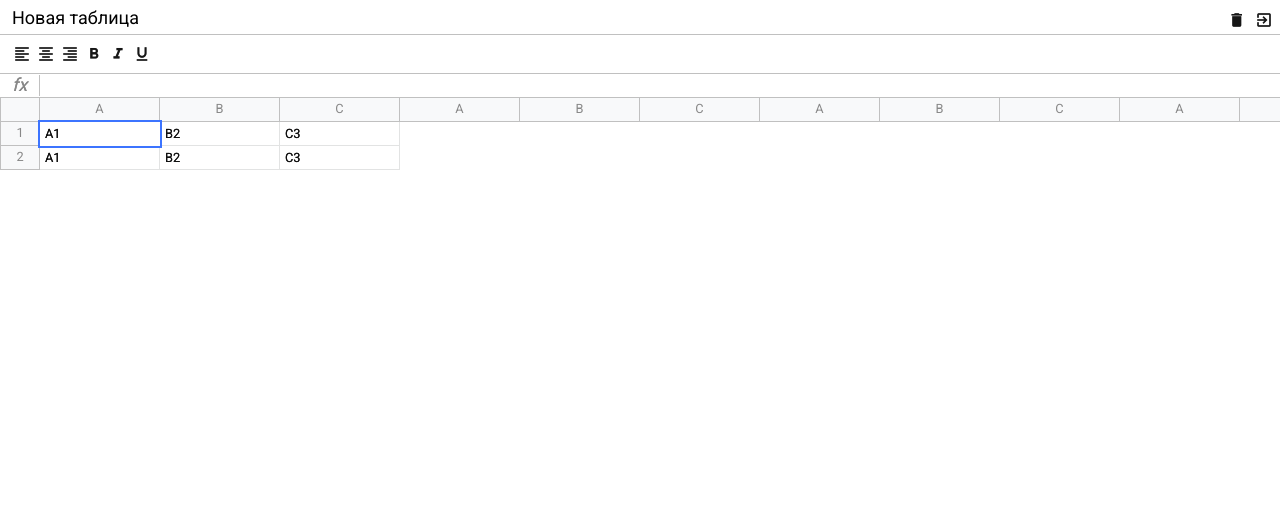
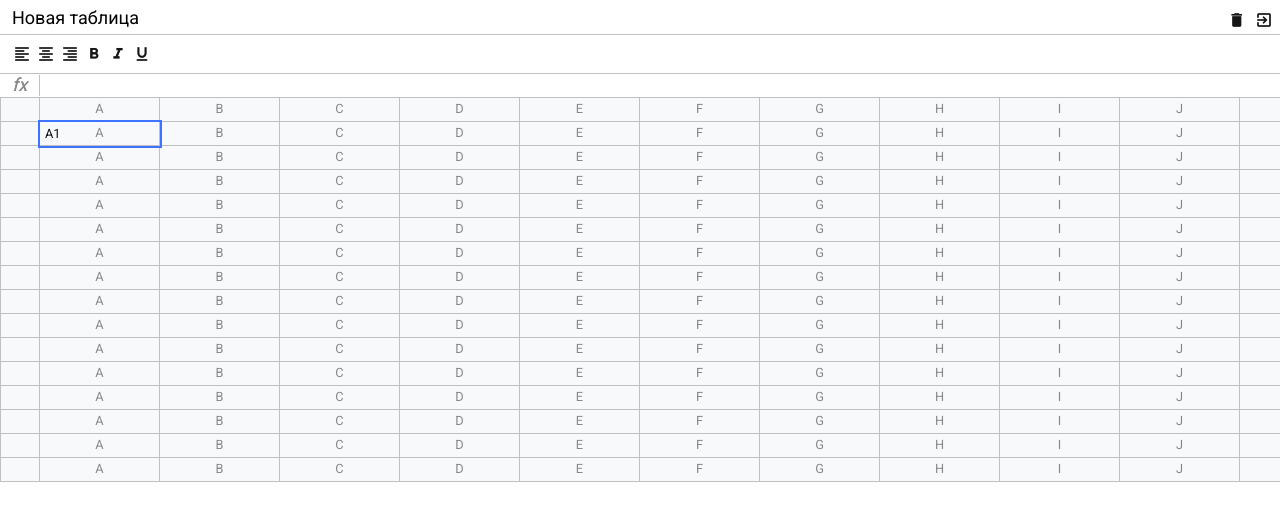
Before and after one commit to zak427zak/result-excel, a website built with webpack: page src/assets/excel.html in a window 1280 px wide. Built offline with nearby package versions, Linux system fonts and the light colour scheme.

Commit message:
feat: creating table cells | 4.11

```diff
--- a/src/assets/excel.html
+++ b/src/assets/excel.html
@@ -83,16 +83,16 @@
                         C
                     </div>
                     <div class="column">
-                        A
+                        D
                     </div>
                     <div class="column">
-                        B
+                        E
                     </div>
                     <div class="column">
-                        C
+                        F
                     </div>
                     <div class="column">
-                        A
+                        G
                     </div>
                     <div class="column">
                         B
--- a/src/components/table/Table.js
+++ b/src/components/table/Table.js
@@ -1,130 +1,9 @@
 import {ExcelComponent} from '../../core/ExcelComponent';
+import {createTable} from './table.template';
 
 export class Table extends ExcelComponent {
   static className = 'excel__table'
   toHTML() {
-    return `<div class="row">
-
-        <div class="row-info"></div>
-
-        <div class="row-data">
-          <div class="column">
-            A
-          </div>
-          <div class="column">
-            B
-          </div>
-          <div class="column">
-            C
-          </div>
-          <div class="column">
-            A
-          </div>
-          <div class="column">
-            B
-          </div>
-          <div class="column">
-            C
-          </div>
-          <div class="column">
-            A
-          </div>
-          <div class="column">
-            B
-          </div>
-          <div class="column">
-            C
-          </div>
-          <div class="column">
-            A
-          </div>
-          <div class="column">
-            B
-          </div>
-          <div class="column">
-            C
-          </div>
-          <div class="column">
-            A
-          </div>
-          <div class="column">
-            B
-          </div>
-          <div class="column">
-            C
-          </div>
-          <div class="column">
-            A
-          </div>
-          <div class="column">
-            B
-          </div>
-          <div class="column">
-            C
-          </div>
-          <div class="column">
-            A
-          </div>
-          <div class="column">
-            B
-          </div>
-          <div class="column">
-            C
-          </div>
-          <div class="column">
-            A
-          </div>
-          <div class="column">
-            B
-          </div>
-          <div class="column">
-            C
-          </div>
-          <div class="column">
-            A
-          </div>
-          <div class="column">
-            B
-          </div>
-          <div class="column">
-            C
-          </div>
-          <div class="column">
-            A
-          </div>
-          <div class="column">
-            B
-          </div>
-          <div class="column">
-            C
-          </div>
-
-        </div>
-
-      </div>
-
-      <div class="row">
-        <div class="row-info">
-          1
-        </div>
-
-        <div class="row-data">
-          <div class="cell selected" contenteditable="">A1</div>
-          <div class="cell" contenteditable="">B2</div>
-          <div class="cell" contenteditable="">C3</div>
-        </div>
-      </div>
-
-      <div class="row">
-        <div class="row-info">
-          2
-        </div>
-
-        <div class="row-data">
-          <div class="cell">A1</div>
-          <div class="cell">B2</div>
-          <div class="cell">C3</div>
-        </div>
-      </div>`
+    return createTable()
   }
 }
--- /dev/null
+++ b/src/components/table/table.template.js
@@ -0,0 +1,53 @@
+const CODES = {
+  A: 65,
+  Z: 90
+}
+
+// eslint-disable-next-line no-unused-vars
+function createCell() {
+  return `
+        <div class="cell" contenteditable="">B2</div>`
+}
+
+// eslint-disable-next-line no-unused-vars
+function toColumn(col) {
+  return `
+     <div class="column">${col}</div>`
+}
+
+function createRow(content) {
+  return `
+    <div class="row">
+    <div class="row-info"></div>
+    <div class="row-data">${ content }</div>
+</div>`
+}
+
+function toChar(el, index) {
+  return String.fromCharCode(CODES.A + index)
+}
+
+export function createTable(rowsCount = 15) {
+  // eslint-disable-next-line no-unused-vars
+  const colsCount = CODES.Z - CODES.A + 1
+  const rows = []
+
+  const cols = new Array(colsCount)
+      .fill('')
+      .map(toChar)
+      .map(toColumn)
+      .join('')
+
+  rows.push(createRow(cols))
+
+  for (let i =0; i<rowsCount; i++) {
+    const colsInner = new Array(colsCount)
+        .fill('')
+        .map(toChar)
+        .map(toColumn)
+        .join('')
+    rows.push(createRow(colsInner))
+  }
+
+  return rows.join('')
+}
```
